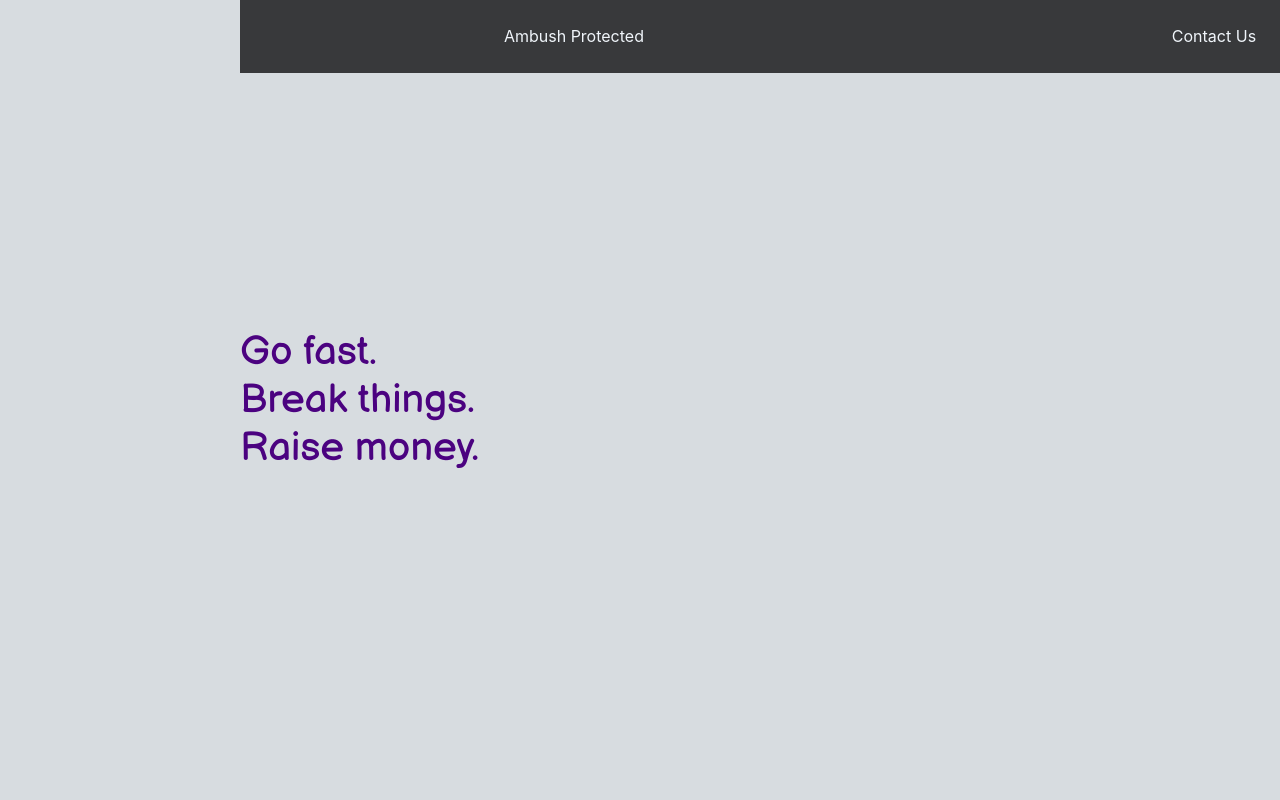
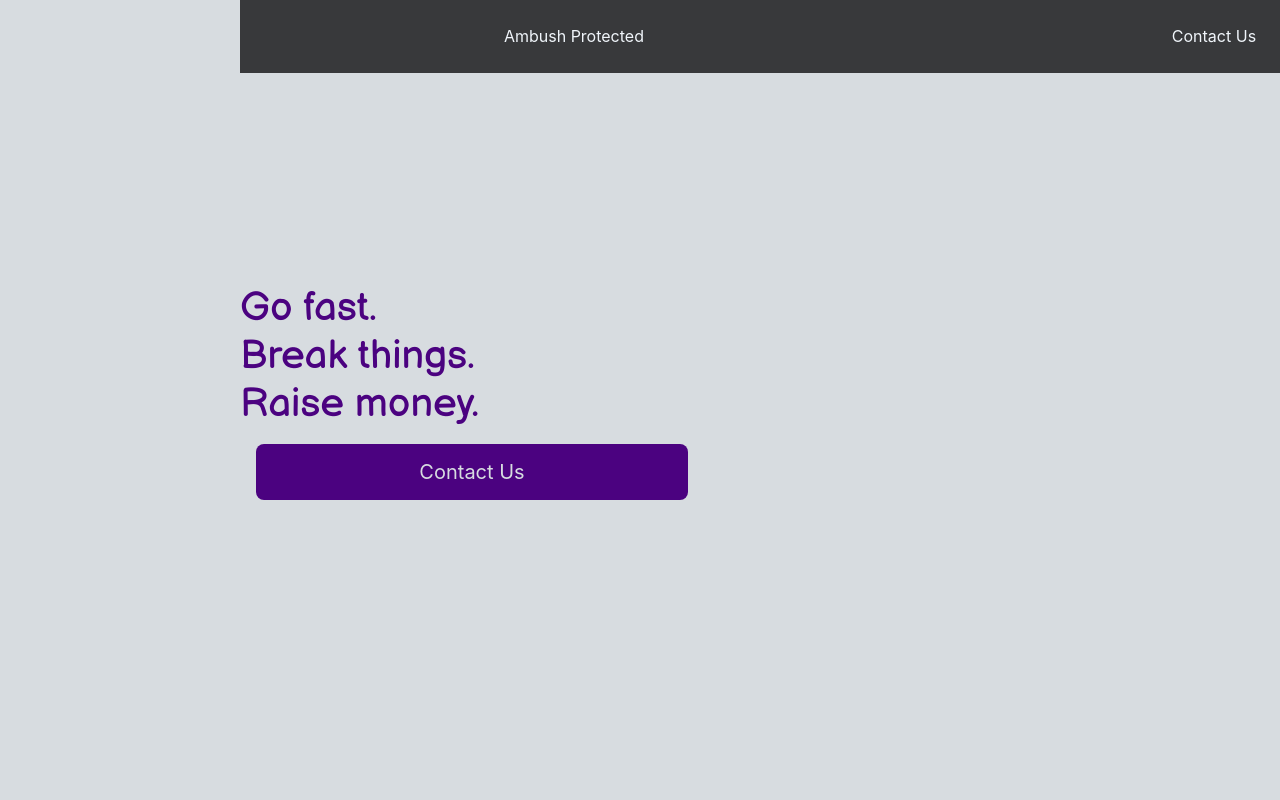
Before and after one commit to AmbushProtected/AmbushProtected.github.io, a React (Create React App) app: page / in a window 1280 px wide. Shown: the top 800 px of the page. Built offline with nearby package versions, Linux system fonts and the light colour scheme.

Commit message:
add cta button for contact form under hero text

```diff
--- a/src/App.css
+++ b/src/App.css
@@ -13,6 +13,17 @@
   display: flex;
   flex-direction: column;
   max-width: var(--main-max-width);
+}
+
+.contact-cta {
+  background-color: #4b0280;
+  width: 50%;
+  padding: 1rem;
+  color: #d7dce0;
+  font-size: 20px;
+  margin: 1rem;
+  border-radius: 8px;
+  text-align: center;
 }
 
 .homepage-slogan {
--- a/src/App.js
+++ b/src/App.js
@@ -5,6 +5,7 @@ import Navbar from './Navbar.js';
 import apiIcon from './api.png';
 import mobile from './mobile.png';
 import responsive from './responsive.png';
+import {Link} from 'react-scroll';
 
 function App() {
   return (
@@ -14,6 +15,17 @@ function App() {
         <div className="slogan-line">Go fast.</div>
         <div className="slogan-line">Break things.</div>
         <div className="slogan-line">Raise money.</div>
+        <Link
+          className="contact-cta"
+          activeClass="active"
+          to="contact"
+          spy={true}
+          smooth={true}
+          offset={-70}
+          duration={500}
+        >
+          Contact Us
+        </Link>
       </div>
       <div className="platforms-container">
         <div className="section-header">Services we offer</div>
```
